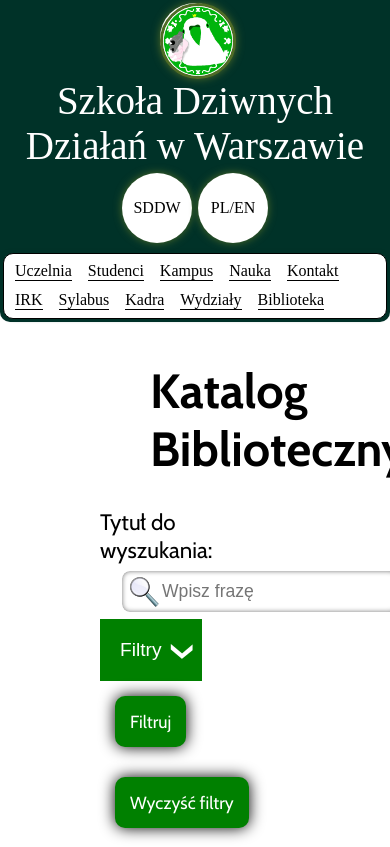
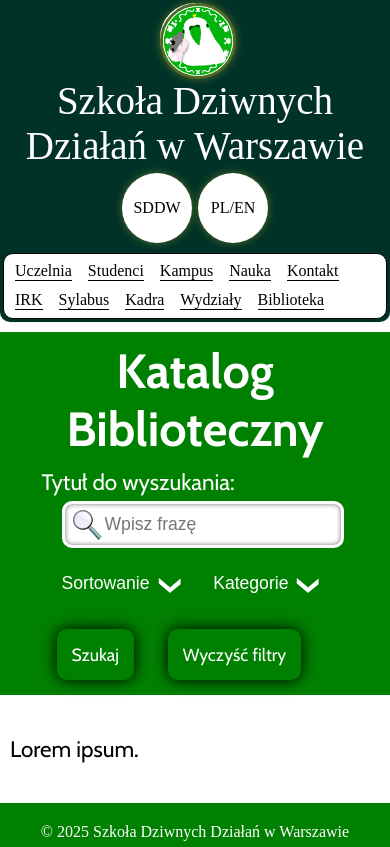
Before and after one commit to ObjectOfClassMateusz/HTMLCollegeProject, a website: page libcatalog.html in a window 390 px wide. Shown: the top 847 px of the page. Drawn offline with nearby package versions, Linux system fonts and the light colour scheme; a web font is replaced by a local one.

Commit message:
Interfejs katalogu bibliotecznego

```diff
--- a/libcatalog.html
+++ b/libcatalog.html
@@ -49,18 +49,54 @@
             </sidepanel>
 
 
-            <div class="library-catalog">
+
+
+            <div class="library-navbar">
                 <h1>Katalog biblioteczny</h1>
 
-                <form class="styled-form" method="post" action="https://httpbin.org/post">
-                    <label for="searchbar">Tytuł do wyszukania:</label>
+                <form class="styled-form library-navbar-form" method="post" action="https://httpbin.org/post">
+                    <label for="searchbar" class="library-navbar-label">Tytuł do wyszukania:</label>
+
                     <input type="search" id="searchphrase" name="searchphrase" class="searchbar" placeholder="Wpisz frazę">
-                    <input type="button" value="Filtry" class="filter-expand">
-                    <input type="submit" value="Filtruj" class="button-element">
-                    <input type="button" value="Wyczyść filtry" id="clearbutton" class="button-element">
+
+                    <div>
+                        <div class="dropdown">
+                            <input type="button" value="Sortowanie" class="dropdown-button">
+                            <div class="dropdown-content">
+                                <ul>
+                                    <li>Alfabetyczne</li>
+                                    <li>Po liczbie egzemplarzy: rosnąco</li>
+                                    <li>Po liczbie egzemplarzy: malejąco</li>
+                                </ul>
+                            </div>
+                        </div>
+
+                        <div class="dropdown">
+                            <input type="button" value="Kategorie" class="dropdown-button">
+                            <div class="dropdown-content">
+                                <ul>
+                                    <li>Leśnictwo</li>
+                                    <li>Informatyka</li>
+                                    <li>Matematyka</li>
+                                    <li>Architektura</li>
+                                    <li>Ekonomia</li>
+                                    <li>Filozofia</li>
+                                </ul>
+                            </div>
+                        </div>
+                    </div>
+
+                    <div>
+                        <input type="submit" value="Szukaj" class="button-element">
+                        <input type="button" value="Wyczyść filtry" id="clearbutton" class="button-element">
+                    </div>
                 </form>
+
             </div>
 
+            <div class="library-catalog">
+                Lorem ipsum.
+            </div>
 
         </section>
         <footer class="footer">
--- a/scripts/libcatalog.js
+++ b/scripts/libcatalog.js
@@ -4,5 +4,4 @@ let clearButton = document.getElementById('clearbutton')
 clearButton.addEventListener("click", (event) => {
     event.preventDefault()
     searchbar.value = ''
-    searchbar.focus()
 })
--- a/styles/form-styling.css
+++ b/styles/form-styling.css
@@ -141,7 +141,7 @@
     padding: 10px;
     padding-left: 40px;
     margin: 5px 5px 5px 20px;
-    border: 2px solid white;
+    border: 3px solid white;
     border-radius: 10px;
     box-shadow: inset 0 0 5px #747474;
     box-sizing: border-box;
@@ -154,34 +154,72 @@
 }
 
 .styled-form input[type=search]:hover {
-    box-shadow: inset 0 0 5px #c4c4c4;
-    border: 2px solid green;
+    box-shadow: inset 0 0 5px #c4c4c4, 0 0 5px black;
+    border: 3px solid green;
 }
 
 .styled-form input[type=search]:focus {
     box-shadow: none;
-    border: 2px solid green;
+    border: 3px solid green;
 }
 
 
-.styled-form .filter-expand {
+.styled-form .dropdown-button {
     padding: 20px 40px 20px 20px;
     color: white;
     background-color: green;
     background-image: url('../img/library/expand.png');
     background-repeat: no-repeat;
     background-position: right;
-    font-size: 1.2em;
+    font-size: 1.1em;
     border: none;
     transition: linear 0.1s;
 }
 
-.styled-form .filter-expand:hover {
+.styled-form .dropdown-button:hover {
     background-color: #00bd00;
     cursor: pointer;
 }
 
-.styled-form .filter-expand:active, .styled-form .filter-expand:focus {
+.styled-form .dropdown-button:active, .styled-form .dropdown-button:focus {
+    background-color: #006300;
+}
+
+
+
+.dropdown {
+    position: relative;
+    display: inline-block;
+}
+
+.dropdown-button + .dropdown-content {
+    display: none;
+    position: absolute;
+    box-shadow: 0 0 10px black;
+    font-size: 1.1em;
+    z-index: 10;
+}
+
+.dropdown-button:focus + .dropdown-content {
+    display: block;
+}
+
+.dropdown-content ul {
+    list-style: none;
+}
+
+.dropdown-content ul li {
+    padding: 10px 20px;
+    display: block;
+    box-sizing: border-box;
+    cursor: pointer;
+    user-select: none;
+    background-color: green;
+    color: white;
+    transition: linear 0.1s;
+}
+
+.dropdown-content ul li:hover {
     background-color: #006300;
 }
 
--- a/styles/library.css
+++ b/styles/library.css
@@ -154,16 +154,56 @@
 
 
 .library-catalog {
+    font-family: 'Cabin';
+    font-size: 1.4em;
     box-sizing: border-box;
-    width: min(100%, 1600px);
+    width: min(100%, 1400px);
     padding: 0px 100px;
     margin: 30px auto;
-    font-family: 'Cabin';
 }
 
-.library-catalog h1 {
+
+.library-navbar {
+    font-family: 'Cabin';
+    background-color: green;
+    padding: 0 10px;
+    display: flex;
+    flex-direction: column;
+    align-items: center;
+}
+
+.library-navbar h1 {
+    font-family: Cabin;
     font-size: 3em;
     text-transform: capitalize;
-    margin-left: 50px;
-    margin-bottom: 30px;
+    margin: 10px auto;
+    text-align: center;
+    color: white;
 }
+
+.library-navbar-form {
+    display: flex;
+    align-items: center;
+    justify-content: center;
+    flex-wrap: wrap;
+}
+
+
+.library-navbar-form .library-navbar-label {
+    color: white;
+}
+.library-navbar-form .library-navbar-label:hover {
+    color: white;
+}
+
+
+@media screen and (max-width: 600px) {
+    .library-catalog {
+        padding: 0px 10px;
+    }
+
+    .library-navbar-form {
+        flex-direction: column;
+        align-items: stretch;
+    }
+}
```
